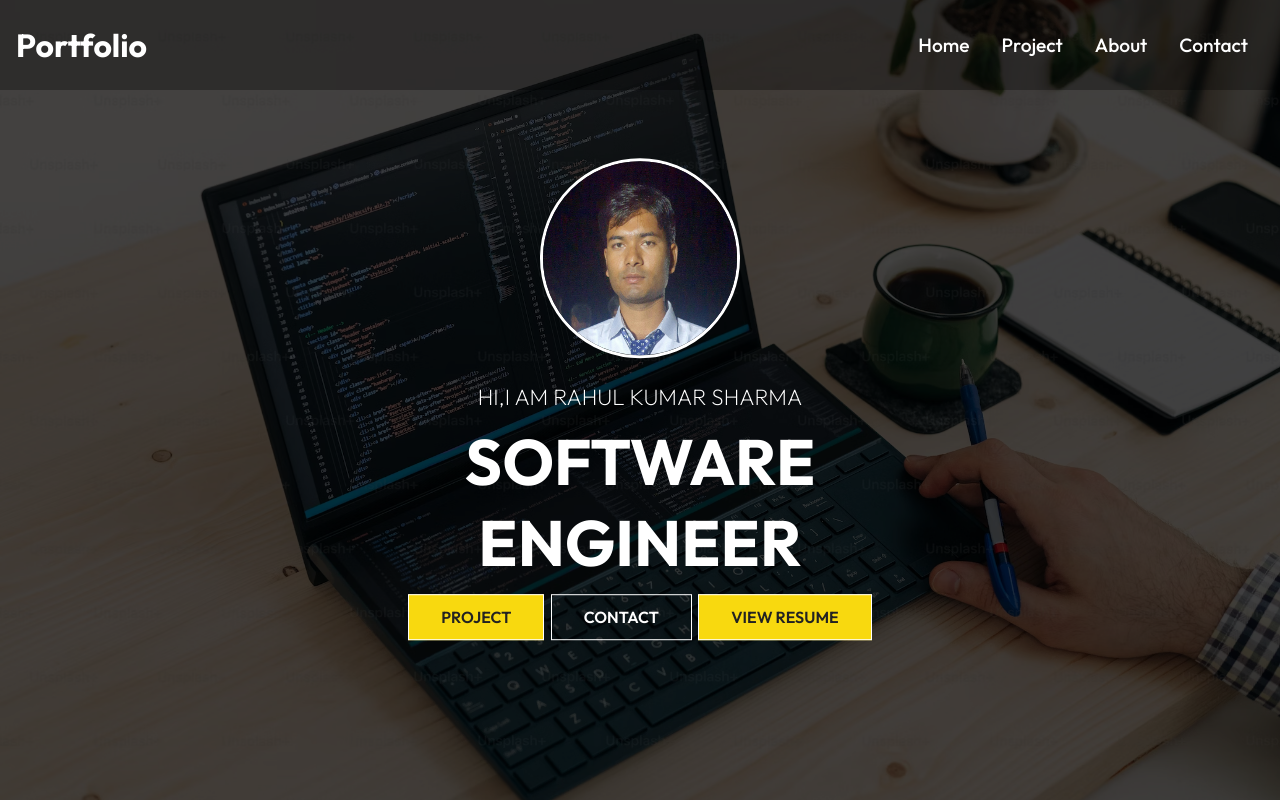
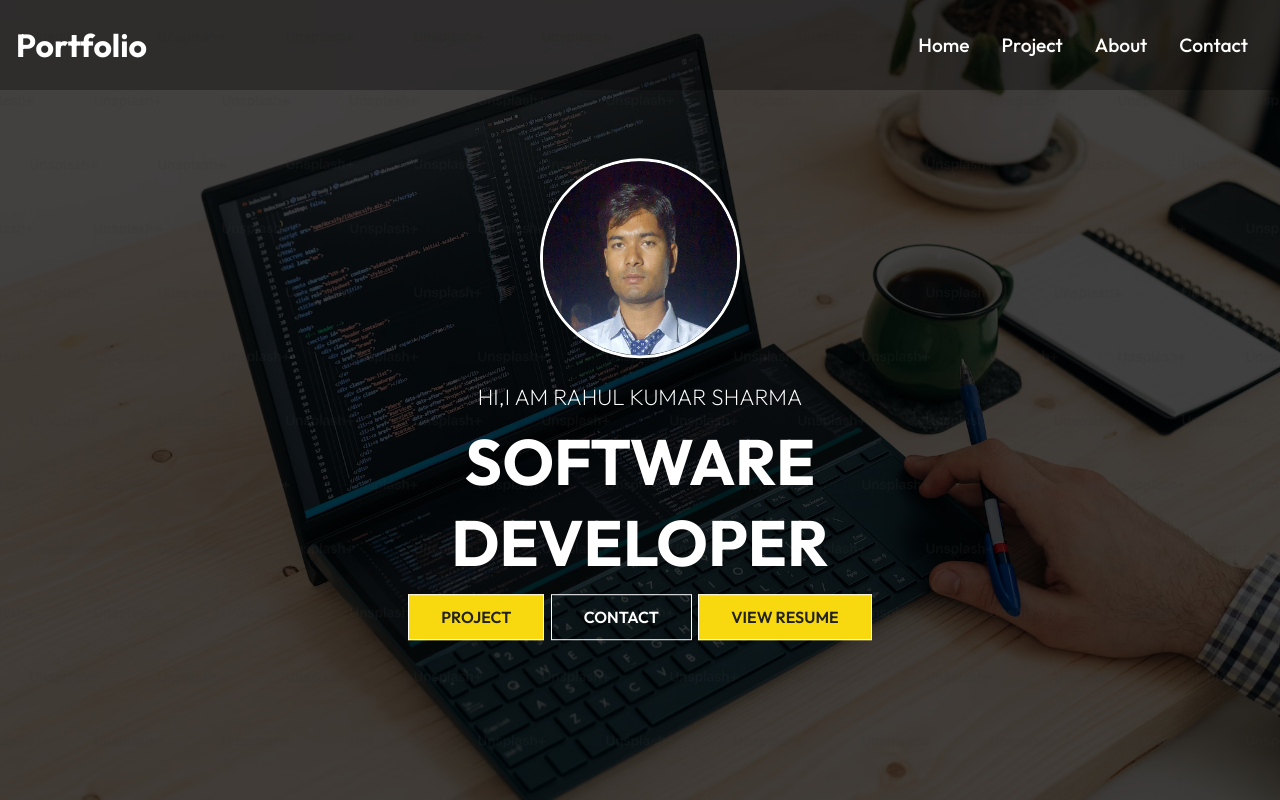
Before and after one commit to Rahul7549/rahul_porfolio, a React (Create React App) app: page / in a window 1280 px wide. Shown: the top 800 px of the page. Built offline with nearby package versions, Linux system fonts and the light colour scheme.

Commit message:
new project added

```diff
--- a/src/components/background-image/HomeBackGroundImage.js
+++ b/src/components/background-image/HomeBackGroundImage.js
@@ -20,7 +20,7 @@ export default function HomeBackGroundImage() {
         </span>
 
         <p> HI,I AM RAHUL KUMAR SHARMA</p>
-        <h1>SOFTWARE ENGINEER</h1>
+        <h1>SOFTWARE DEVELOPER</h1>
         <div>
           <Link to="/project" className='btn'>PROJECT</Link>
           <Link to="/contact" className='btn btn-light'>CONTACT</Link>
```
